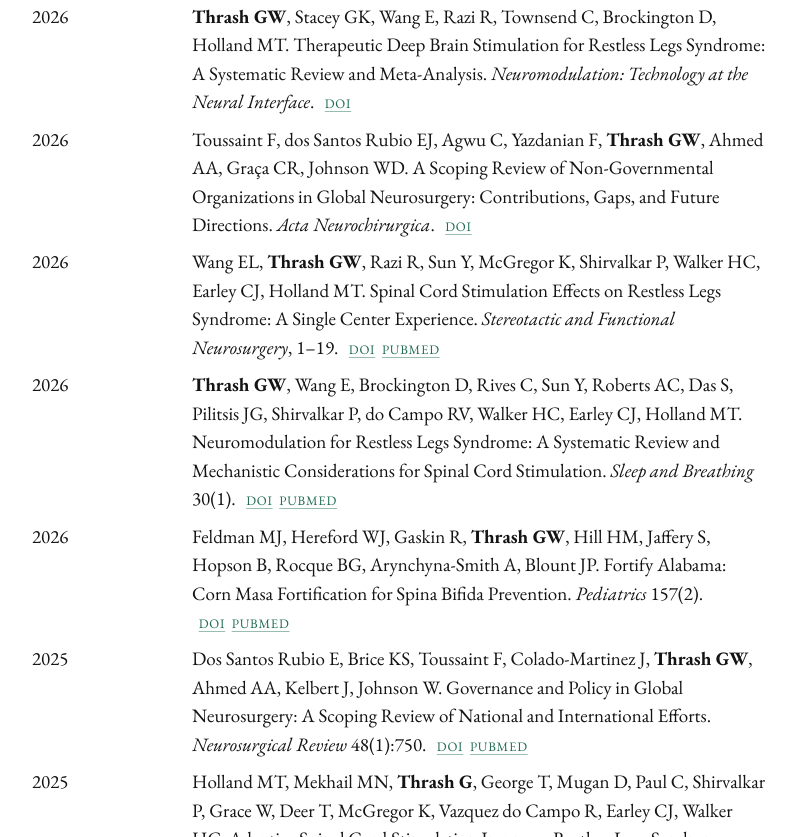
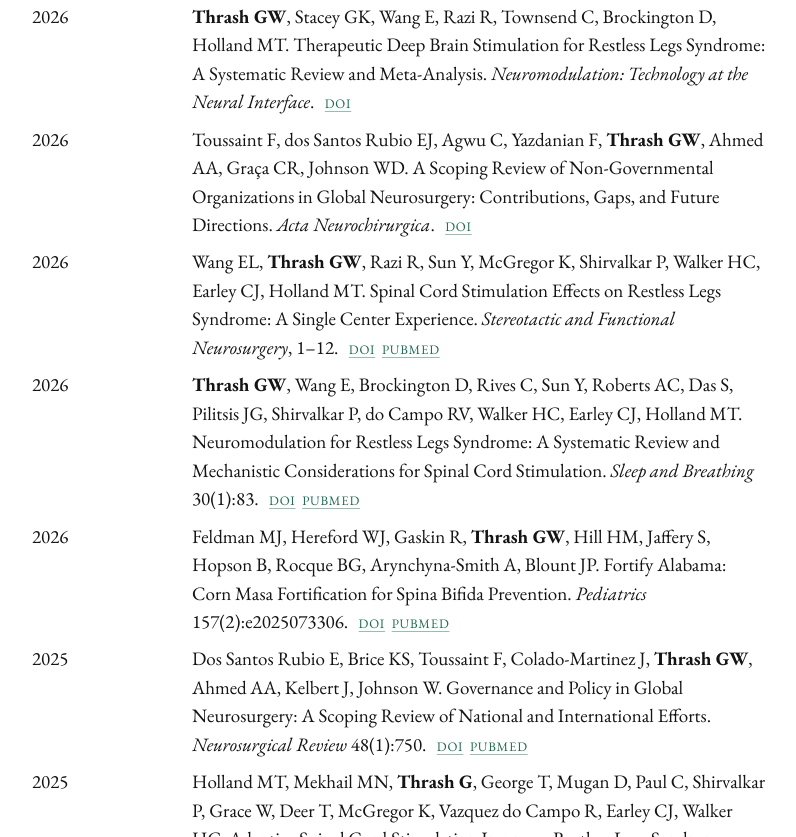
Before and after one commit to gthrash54/gthrash54.github.io, a plain HTML site: page publications/index.html in a window 1280 px wide. Shown: the part 444-1281 px from the top of the page, without its empty margins (240-1036 px from the left). Drawn offline with nearby package versions, Linux system fonts and the light colour scheme.

Commit message:
Update three citations from Crossref and PubMed
Crossref and PubMed now list page or article numbers the bib did not
have: Sleep and Breathing 30(1):83, Pediatrics 157(2):e2025073306, and
pages 1-12 (not 1-19) for the Stereotactic and Functional Neurosurgery
paper. publications.bib is corrected and the CV PDF rebuilt; Zotero
still needs the same three edits so the next export keeps them.

Built by Claude at my request. Codex confirmed each value against the
saved Crossref and PubMed records; the site and CV diffs show only these
three citations.

Co-Authored-By: Claude Opus 5.5 <noreply@anthropic.com>

```diff
--- a/publications/index.html
+++ b/publications/index.html
@@ -43,9 +43,9 @@
 <div class="entry ref"><p>2026</p><p><strong>Thrash GW</strong>, DeMessie B, Wang EL, et al. <span class="t">Multi-Pedicle versus Single-Pedicle Middle Meningeal Artery Embolization for Nonacute Subdural Hematoma.</span> <em>Neuroradiology</em>. <span class="ids"><a href="https://doi.org/10.1007/s00234-026-04187-2">doi</a><a href="https://pubmed.ncbi.nlm.nih.gov/42766032/">pubmed</a></span></p></div>
 <div class="entry ref"><p>2026</p><p><strong>Thrash GW</strong>, Stacey GK, Wang E, Razi R, Townsend C, Brockington D, Holland MT. <span class="t">Therapeutic Deep Brain Stimulation for Restless Legs Syndrome: A Systematic Review and Meta-Analysis.</span> <em>Neuromodulation: Technology at the Neural Interface</em>. <span class="ids"><a href="https://doi.org/10.1016/j.neurom.2026.08.008">doi</a></span></p></div>
 <div class="entry ref"><p>2026</p><p>Toussaint F, dos Santos Rubio EJ, Agwu C, Yazdanian F, <strong>Thrash GW</strong>, Ahmed AA, Graça CR, Johnson WD. <span class="t">A Scoping Review of Non-Governmental Organizations in Global Neurosurgery: Contributions, Gaps, and Future Directions.</span> <em>Acta Neurochirurgica</em>. <span class="ids"><a href="https://doi.org/10.1007/s00701-026-07014-y">doi</a></span></p></div>
-<div class="entry ref"><p>2026</p><p>Wang EL, <strong>Thrash GW</strong>, Razi R, Sun Y, McGregor K, Shirvalkar P, Walker HC, Earley CJ, Holland MT. <span class="t">Spinal Cord Stimulation Effects on Restless Legs Syndrome: A Single Center Experience.</span> <em>Stereotactic and Functional Neurosurgery</em>, 1–19. <span class="ids"><a href="https://doi.org/10.1159/000553453">doi</a><a href="https://pubmed.ncbi.nlm.nih.gov/42566390/">pubmed</a></span></p></div>
-<div class="entry ref"><p>2026</p><p><strong>Thrash GW</strong>, Wang E, Brockington D, Rives C, Sun Y, Roberts AC, Das S, Pilitsis JG, Shirvalkar P, do Campo RV, Walker HC, Earley CJ, Holland MT. <span class="t">Neuromodulation for Restless Legs Syndrome: A Systematic Review and Mechanistic Considerations for Spinal Cord Stimulation.</span> <em>Sleep and Breathing</em> 30(1). <span class="ids"><a href="https://doi.org/10.1007/s11325-026-03638-7">doi</a><a href="https://pubmed.ncbi.nlm.nih.gov/41806217/">pubmed</a></span></p></div>
-<div class="entry ref"><p>2026</p><p>Feldman MJ, Hereford WJ, Gaskin R, <strong>Thrash GW</strong>, Hill HM, Jaffery S, Hopson B, Rocque BG, Arynchyna-Smith A, Blount JP. <span class="t">Fortify Alabama: Corn Masa Fortification for Spina Bifida Prevention.</span> <em>Pediatrics</em> 157(2). <span class="ids"><a href="https://doi.org/10.1542/peds.2025-073306">doi</a><a href="https://pubmed.ncbi.nlm.nih.gov/41570999/">pubmed</a></span></p></div>
+<div class="entry ref"><p>2026</p><p>Wang EL, <strong>Thrash GW</strong>, Razi R, Sun Y, McGregor K, Shirvalkar P, Walker HC, Earley CJ, Holland MT. <span class="t">Spinal Cord Stimulation Effects on Restless Legs Syndrome: A Single Center Experience.</span> <em>Stereotactic and Functional Neurosurgery</em>, 1–12. <span class="ids"><a href="https://doi.org/10.1159/000553453">doi</a><a href="https://pubmed.ncbi.nlm.nih.gov/42566390/">pubmed</a></span></p></div>
+<div class="entry ref"><p>2026</p><p><strong>Thrash GW</strong>, Wang E, Brockington D, Rives C, Sun Y, Roberts AC, Das S, Pilitsis JG, Shirvalkar P, do Campo RV, Walker HC, Earley CJ, Holland MT. <span class="t">Neuromodulation for Restless Legs Syndrome: A Systematic Review and Mechanistic Considerations for Spinal Cord Stimulation.</span> <em>Sleep and Breathing</em> 30(1):83. <span class="ids"><a href="https://doi.org/10.1007/s11325-026-03638-7">doi</a><a href="https://pubmed.ncbi.nlm.nih.gov/41806217/">pubmed</a></span></p></div>
+<div class="entry ref"><p>2026</p><p>Feldman MJ, Hereford WJ, Gaskin R, <strong>Thrash GW</strong>, Hill HM, Jaffery S, Hopson B, Rocque BG, Arynchyna-Smith A, Blount JP. <span class="t">Fortify Alabama: Corn Masa Fortification for Spina Bifida Prevention.</span> <em>Pediatrics</em> 157(2):e2025073306. <span class="ids"><a href="https://doi.org/10.1542/peds.2025-073306">doi</a><a href="https://pubmed.ncbi.nlm.nih.gov/41570999/">pubmed</a></span></p></div>
 <div class="entry ref"><p>2025</p><p>Dos Santos Rubio E, Brice KS, Toussaint F, Colado-Martinez J, <strong>Thrash GW</strong>, Ahmed AA, Kelbert J, Johnson W. <span class="t">Governance and Policy in Global Neurosurgery: A Scoping Review of National and International Efforts.</span> <em>Neurosurgical Review</em> 48(1):750. <span class="ids"><a href="https://doi.org/10.1007/s10143-025-03914-2">doi</a><a href="https://pubmed.ncbi.nlm.nih.gov/41171440/">pubmed</a></span></p></div>
 <div class="entry ref"><p>2025</p><p>Holland MT, Mekhail MN, <strong>Thrash G</strong>, George T, Mugan D, Paul C, Shirvalkar P, Grace W, Deer T, McGregor K, Vazquez do Campo R, Earley CJ, Walker HC. <span class="t">Adaptive Spinal Cord Stimulation Improves Restless Legs Syndrome: Case Report, Literature Review, and Mechanistic Hypothesis.</span> <em>Sleep Medicine</em> 134:106664. <span class="ids"><a href="https://doi.org/10.1016/j.sleep.2025.106664">doi</a><a href="https://pubmed.ncbi.nlm.nih.gov/40652630/">pubmed</a></span></p></div>
 <div class="entry ref"><p>2025</p><p>Kamath A, <strong>Thrash GW</strong>, Rocque BG, McRae EM. <span class="t">Psychological Functioning in Children with Hydrocephalus: A Scoping Review.</span> <em>Journal of Neurosurgery: Pediatrics</em> 36(4):404–420. <span class="ids"><a href="https://doi.org/10.3171/2025.3.PEDS24533">doi</a><a href="https://pubmed.ncbi.nlm.nih.gov/40680304/">pubmed</a></span></p></div>
```
Also changed, not shown: index.html (+1 -1 lines), research/index.html (+3 -3 lines), 1 other file.
